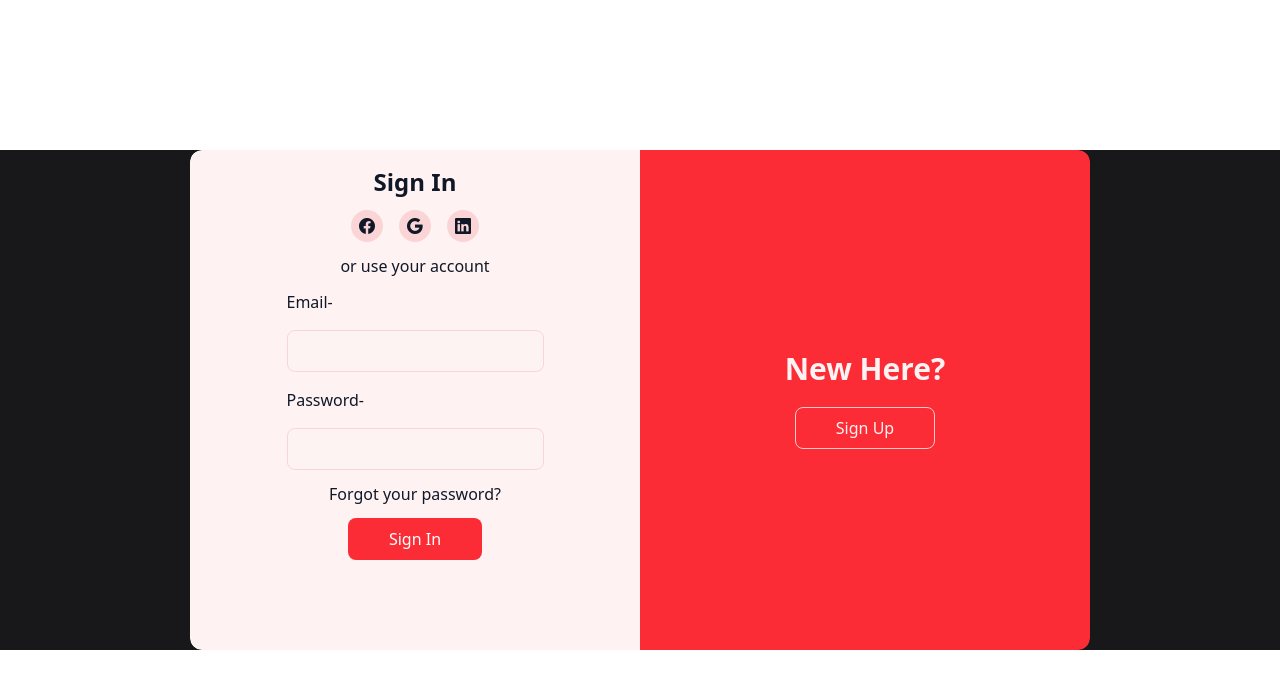
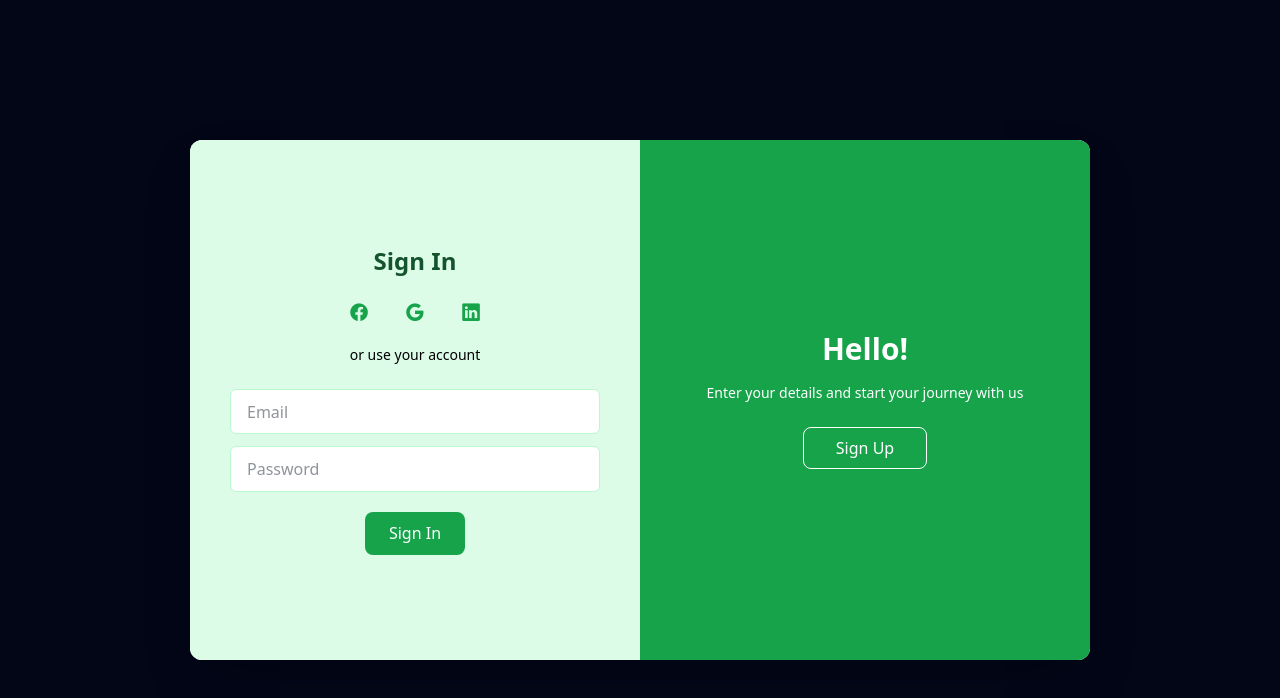
Before and after one commit to sushmita-rgb/frontend-templates, a React (Vite) app in the folder react-base-template/: page /login in a window 1280 px wide. Shown: the top 698 px of the page. Built offline with nearby package versions, Linux system fonts and the light colour scheme.

Commit message:
Add green-white theme using CSS variables

```diff
--- a/react-base-template/src/index.css
+++ b/react-base-template/src/index.css
@@ -1,70 +1,61 @@
 @import "tailwindcss";
-
 :root {
-  font-family: system-ui, Avenir, Helvetica, Arial, sans-serif;
-  line-height: 1.5;
-  font-weight: 400;
-
-  color-scheme: light dark;
-  color: rgba(255, 255, 255, 0.87);
-  background-color: #242424;
-
-  font-synthesis: none;
-  text-rendering: optimizeLegibility;
-  -webkit-font-smoothing: antialiased;
-  -moz-osx-font-smoothing: grayscale;
+  --primary: #16a34a;
+  --primary-dark: #15803d;
+  --primary-light: #dcfce7;
+  --text-dark: #14532d;
+  --bg-dark: #020617;
 }
 
-a {
-  font-weight: 500;
-  color: #646cff;
-  text-decoration: inherit;
-}
-a:hover {
-  color: #535bf2;
+.input {
+  width: 100%;
+  padding: 0.6rem 1rem;
+  margin-top: 0.75rem;
+  border-radius: 0.375rem;
+  border: 1px solid #bbf7d0;
+  background-color: white;
+  color: #1f2937;
+  outline: none;
+  transition: all 0.2s ease;
 }
 
-body {
-  margin: 0;
-  display: flex;
-  place-items: center;
-  min-width: 320px;
-  min-height: 100vh;
+.input:focus {
+  border-color: var(--primary);
+  box-shadow: 0 0 0 2px rgba(34, 197, 94, 0.4);
 }
 
-h1 {
-  font-size: 3.2em;
-  line-height: 1.1;
+.btn-primary {
+  margin-top: 1.25rem;
+  padding: 0.6rem 1.5rem;
+  border-radius: 0.5rem;
+  background-color: var(--primary);
+  color: white;
+  font-weight: 500;
+  border: none;
+  cursor: pointer;
+  transition: all 0.3s ease;
 }
 
-button {
-  border-radius: 8px;
-  border: 1px solid transparent;
-  padding: 0.6em 1.2em;
-  font-size: 1em;
-  font-weight: 500;
-  font-family: inherit;
-  background-color: #1a1a1a;
-  cursor: pointer;
-  transition: border-color 0.25s;
-}
-button:hover {
-  border-color: #646cff;
-}
-button:focus,
-button:focus-visible {
-  outline: 4px auto -webkit-focus-ring-color;
+.btn-primary:hover {
+  background-color: var(--primary-dark);
+  transform: translateY(-1px);
 }
 
-@media (prefers-color-scheme: light) {
-  :root {
-    color: #213547;
-    background-color: #ffffff;
-  }
-  a:hover {
-    color: #747bff;
-  }
-  button {
-    background-color: #f9f9f9;
-  }
+.social-icon {
+  width: 40px;
+  height: 40px;
+  display: flex;
+  align-items: center;
+  justify-content: center;
+  border-radius: 50%;
+  background-color: var(--primary-light);
+  color: var(--primary);
+  cursor: pointer;
+  font-size: 1.1rem;
+  transition: all 0.3s ease;
 }
+
+.social-icon:hover {
+  transform: scale(1.1);
+  box-shadow: 0 0 16px rgba(34, 197, 94, 0.6);
+}
--- a/react-base-template/src/login.jsx
+++ b/react-base-template/src/login.jsx
@@ -1,116 +1,120 @@
 import { motion } from "framer-motion";
-import React from "react";
+import React, { useState } from "react";
 import "bootstrap-icons/font/bootstrap-icons.css";
 
-export default function LoginPage (){
-    return(
-        <>
-            <div className="min-w-screen flex items-center justify-center bg-zinc-900">
-                <div className="w-[900px] h-[500px] flex-row overflow-hidden flex rounded-xl">
+export default function LoginPage() {
+  const [isSignup, setIsSignup] = useState(false);
 
-                    <motion.div
-                        className="bg-red-50 flex-1 rounded-l-xl flex flex-col items-center py-4 px-10">
-                        <span className="text-gray-900 pb-3 text-2xl font-bold text">Sign In</span>
-                        <div className="flex flex-row gap-4 pb-3 items-center justify-center">
-                            <span className="rounded-full hover:scale-110 ease-in duration-200 hover:cursor-pointer hover:shadow-[0_0_10px_#f8b4b4] bg-[#fbd5d5] p-1 px-2 h-auto w-auto"><i className="bi text-gray-900 bi-facebook"></i></span>
-                            <span className="rounded-full hover:scale-110 ease-in duration-200 hover:cursor-pointer hover:shadow-[0_0_10px_#f8b4b4] bg-[#fbd5d5] p-1 px-2 h-auto w-auto"><i className="bi text-gray-900 bi-google"></i></span>
-                            <span className="rounded-full hover:scale-110 ease-in duration-200 hover:cursor-pointer hover:shadow-[0_0_10px_#f8b4b4] bg-[#fbd5d5] p-1 px-2 h-auto w-auto"><i className="bi  text-gray-900 bi-linkedin"></i></span>
-                        </div>
-                        <span className="text-gray-900 pb-3">or use your account</span>
-                        <div className="flex flex-col gap-4 pb-3 ">
-                            <label htmlFor="email" className="text-gray-900">Email-</label>
-                            <input type="text" id="email" className="bg-[#fef3f3]
-                        text-gray-900
-                        border border-[#fbd5d5]
-                        rounded-lg
-                        px-3 py-2
-                        transition
-                        focus:outline-none
-                        focus:border-[#f8b4b4]
-                        focus:shadow-[0_0_12px_rgba(248,180,180,0.55)]"/>
-                            <label htmlFor="password" className="text-gray-900">Password-</label>
-                            <input type="password" id="password" className="bg-[#fef3f3]
-                        text-gray-900
-                        border border-[#fbd5d5]
-                        rounded-lg
-                        px-3 py-2
-                        transition
-                        focus:outline-none
-                        focus:border-[#f8b4b4]
-                        focus:shadow-[0_0_12px_rgba(248,180,180,0.55)]"/>
+  const transition = { duration: 0.7, ease: "easeInOut" };
 
-                        </div>
-                        <span className="text-gray-900 pb-3">Forgot your password?</span>
-                        <button className="
-                                        !bg-red-500
-                                        !px-10
-                                        !py-2
-                                        !h-auto
-                                        !w-auto
-                                        !rounded-lg
-                                        !text-white
-                                        !hover:shadow-[0_0_20px_rgba(248,180,180,0.55)]
+  return (
+    <div className="min-h-screen w-screen flex items-center justify-center bg-[var(--bg-dark)]">
+      <div className="relative w-225 h-130 rounded-xl overflow-hidden shadow-2xl bg-white">
+        {/* SIGN IN */}
+        <motion.div
+          animate={{ x: isSignup ? "-100%" : "0%" }}
+          transition={transition}
+          className="absolute left-0 top-0 w-1/2 h-full
+                     bg-[var(--primary-light)]
+                     flex flex-col items-center justify-center px-10"
+        >
+          <h2 className="text-2xl font-bold text-[var(--text-dark)] mb-4">
+            Sign In
+          </h2>
 
-                                        hover:!bg-red-600
-                                        active:!bg-red-700
+          <div className="flex gap-4 mb-3">
+            {["facebook", "google", "linkedin"].map((icon) => (
+              <i
+                key={icon}
+                className={`
+                  bi bi-${icon}
+                  social-icon
+                  cursor-pointer text-lg
+                  w-10 h-10 flex items-center justify-center
+                  rounded-full
+                  transition-all duration-300
+                  hover:scale-110
+                  hover:shadow-[0_0_16px_rgba(34,197,94,0.6)]
+                `}
+              />
+            ))}
+          </div>
 
-                                        focus:!outline-none
-                                        focus:!ring-0
-                                        active:!outline-none
-                                        active:!ring-0
-                                        hover:!ring-0
-                                        hover:!outline-none
+          <span className="text-sm mb-3">or use your account</span>
 
-                                        transition-colors
-                                        duration-200
-                  ">
-                            Sign In
-                        </button>
+          <input className="input" placeholder="Email" />
+          <input className="input" type="password" placeholder="Password" />
 
+          <button className="btn-primary mt-5">Sign In</button>
+        </motion.div>
 
-                    </motion.div>
-                    <motion.div
-                        className="bg-red-500 flex-1 rounded-r-xl flex flex-col items-center justify-center py-4 px-10" >
-                        <span className="pb-5 text-red-50 text-center text-3xl font-bold">New Here?</span>
-                        <button
-                            className="
-                                    !bg-transparent
-                                    !px-10
-                                    !py-2
-                                    !h-auto
-                                    !w-auto
-                                    !rounded-lg
+        <motion.div
+          animate={{ x: isSignup ? "0%" : "100%" }}
+          transition={transition}
+          className="absolute right-0 top-0 w-1/2 h-full
+                     bg-[var(--primary-light)]
+                     flex flex-col items-center justify-center px-10"
+        >
+          <h2 className="text-2xl font-bold text-[var(--text-dark)] mb-4">
+            Create Account
+          </h2>
 
-                                    !text-red-50
-                                    !border
-                                    !border-red-200
+          <div className="flex gap-4 mb-3">
+            {["facebook", "google", "linkedin"].map((icon) => (
+              <i
+                key={icon}
+                className={`
+                  bi bi-${icon}
+                  social-icon
+                  cursor-pointer text-lg
+                  w-10 h-10 flex items-center justify-center
+                  rounded-full
+                  transition-all duration-300
+                  hover:scale-110
+                  hover:shadow-[0_0_16px_rgba(34,197,94,0.6)]
+                `}
+              />
+            ))}
+          </div>
 
-                                    hover:!bg-red-50
-                                    hover:!border-red-300
-                                    hover:!text-red-400
-                                    hover:!shadow-[0_0_16px_rgba(248,180,180,0.45)]
+          <span className="text-sm mb-3">or use your email</span>
 
-                                    active:!bg-red-100
-                                    active:!border-red-400
+          <input className="input" placeholder="Name" />
+          <input className="input" placeholder="Email" />
+          <input className="input" type="password" placeholder="Password" />
+          <input className="input" placeholder="Confirm Password" />
 
-                                    focus:!outline-none
-                                    focus:!ring-0
-                                    active:!outline-none
-                                    active:!ring-0
+          <button className="btn-primary mt-5">Sign Up</button>
+        </motion.div>
 
-                                    ease-in
-                                    duration-500
-                                  "
-                        >
-                            Sign Up
-                        </button>
+        <motion.div
+          animate={{ x: isSignup ? "-100%" : "0%" }}
+          transition={transition}
+          className="absolute right-0 top-0 w-1/2 h-full
+                     bg-[var(--primary)]
+                     text-white flex flex-col items-center
+                     justify-center px-10 text-center"
+        >
+          <h2 className="text-3xl font-bold mb-4">
+            {isSignup ? "Welcome Back!" : "Hello!"}
+          </h2>
 
-                    </motion.div>
+          <p className="mb-6 text-sm">
+            {isSignup
+              ? "Already have an account? Sign in here"
+              : "Enter your details and start your journey with us"}
+          </p>
 
-                </div>
-            </div>
-
-
-        </>
-    )
+          <button
+            onClick={() => setIsSignup(!isSignup)}
+            className="border border-white px-8 py-2 rounded-lg
+                       hover:bg-white hover:text-[var(--primary)]
+                       transition"
+          >
+            {isSignup ? "Sign In" : "Sign Up"}
+          </button>
+        </motion.div>
+      </div>
+    </div>
+  );
 }
```
